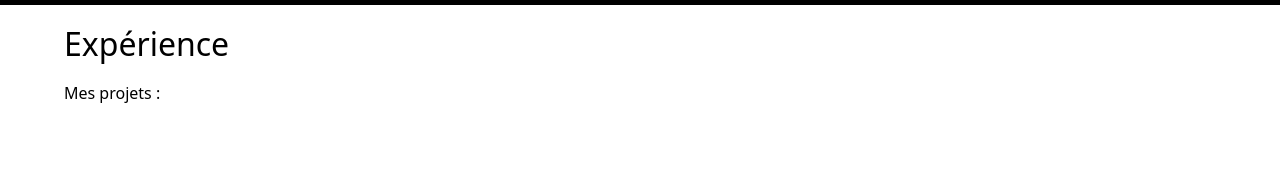
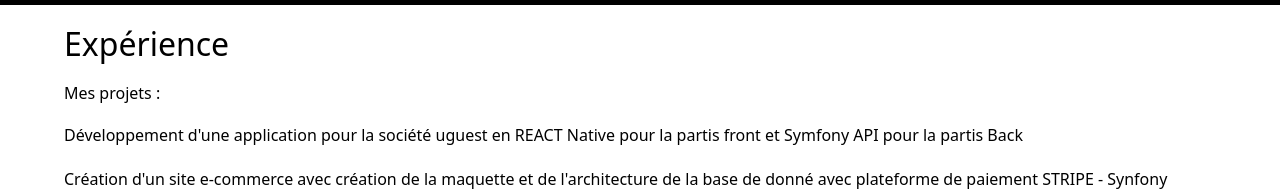
Before and after one commit to KoWyNx/KoWyNx.github.io, a website: page index.html in a window 1280 px wide. Shown: the part 1935-2126 px from the top of the page. Before the commit the page ends 2039 px from the top, so only its background shows below. Drawn offline with nearby package versions, Linux system fonts and the light colour scheme; a web font is replaced by a local one.

Commit message:
ajout experience

```diff
--- a/index.html
+++ b/index.html
@@ -147,7 +147,10 @@
       <h2 class="experience">Expérience</h2>
       <div>
           <h6 class="project">Mes projets :</h6>
+          <div class="experience"> Développement d'une application pour la société uguest en REACT Native pour la partis front et Symfony API pour la partis Back</div>
+        <div class="experience">Création d'un site e-commerce avec création de la maquette et de l'architecture de la base de donné avec plateforme de paiement STRIPE - Synfony</div>
       </div>
+      <div></div>
     </div>
 
     <script src="https://unpkg.com/scrollreveal"></script>
```
